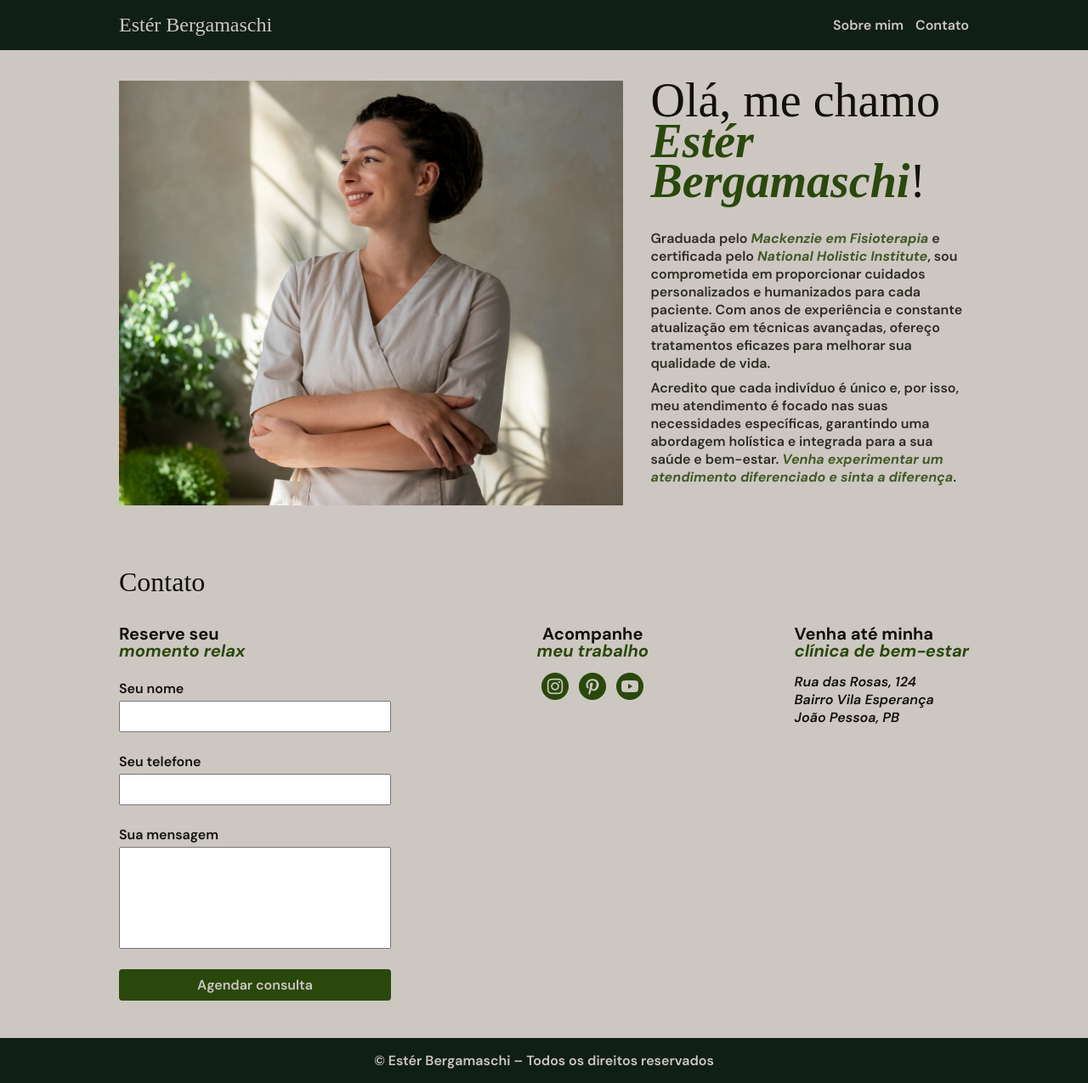
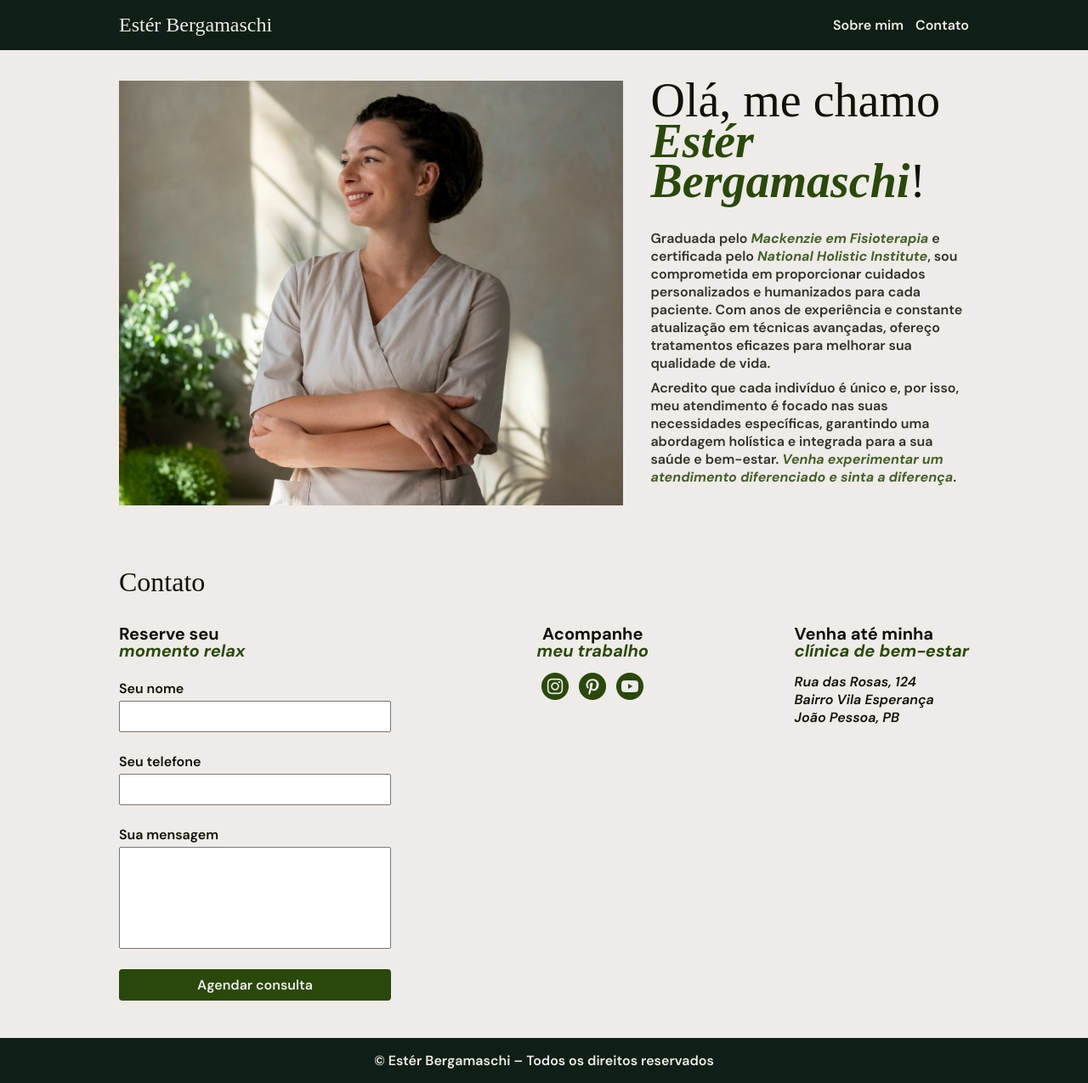
Before and after one commit to kyr1a/landing-page-ester, a plain HTML site: page sobre.html in a window 1280 px wide. Shown: the whole page at 85% size. Drawn offline with Linux system fonts and the light colour scheme; a web font is replaced by a local one.

Commit message:
alteração na cor "branca" da página

```diff
--- a/style.css
+++ b/style.css
@@ -13,7 +13,7 @@ body {
   font-optical-sizing: auto;
   font-weight: 525;
   font-style: normal;
-  background-color: #CDC7C2;
+  background-color: #eeebe8;
   color: #121107;
 }
 
@@ -50,7 +50,7 @@ input {
 
 header h1 {
   font-size: 24px;
-  color: #CDC7C2;
+  color: #eeebe8;
 }
 
 section  h2 {
@@ -65,7 +65,7 @@ header nav li {
 }
 
 header nav li a {
-  color: #CDC7C2;
+  color: #eeebe8;
   text-decoration: none;
 }
 
@@ -214,7 +214,7 @@ form label {
 
 input[type=submit] {
   background-color: #2A480C;
-  color: #CDC7C2;
+  color: #eeebe8;
   border: none;
   border-radius: 4px;
   font-size: 16px;
@@ -243,7 +243,7 @@ input:focus, textarea:focus {
 footer {
   padding: 16px 0;
   background-color: #101F15;
-  color: #CDC7C2;
+  color: #eeebe8;
   text-align: center;
 }
 
```
